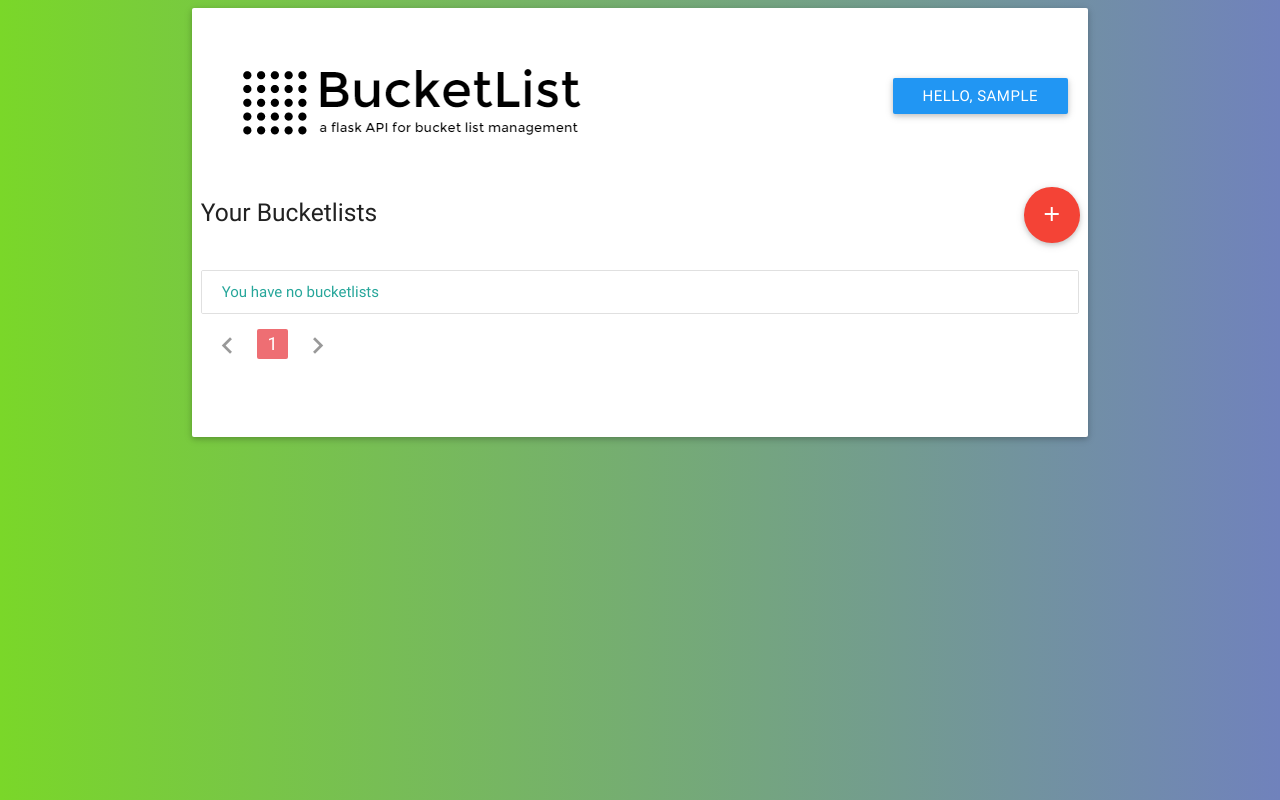
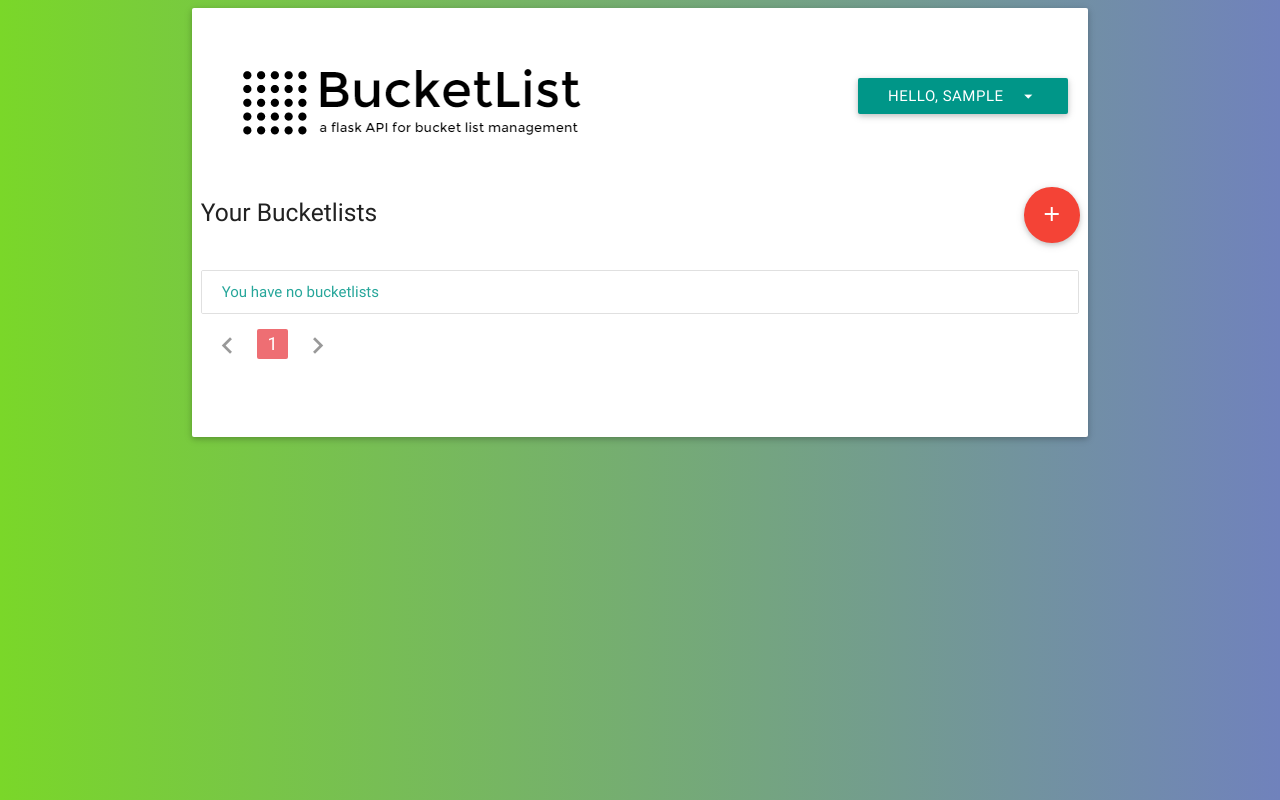
Before and after one commit to andela-tadesanya/bucketlist-django, a Django app: page /user/ in a window 1280 px wide. Run offline with Django 3.2, Linux system fonts and the light colour scheme; the visitor is signed in with stand-in values (Sample User, id 1); data that the repository does not hold is empty; some libraries are stand-ins or nearby versions.

Commit message:
add navigation to dashboard in drop down button

```diff
--- a/bucketlist_django/bucketlist/static/bucketlist/css/style.css
+++ b/bucketlist_django/bucketlist/static/bucketlist/css/style.css
@@ -24,3 +24,7 @@ body{
 .action-icon:hover{
     cursor: pointer;
 }
+
+.collection-item a{
+    color: teal;
+}
--- a/bucketlist_django/bucketlist/templates/bucketlist/base.html
+++ b/bucketlist_django/bucketlist/templates/bucketlist/base.html
@@ -41,11 +41,15 @@
                                 <!-- user area -->
                                 {% if request.user.is_authenticated %}
                                     <!-- User label Dropdown Trigger -->
-                                    <a class='dropdown-button btn blue user-button' href='#' data-activates='user_dropdown'>Hello, {{ request.user.username }}</a>
+                                    <a class='dropdown-button btn teal user-button' href='#' data-activates='user_dropdown'>
+                                        <i class="material-icons right">arrow_drop_down</i>
+                                        Hello, {{ request.user.username }}
+                                    </a>
 
                                     <!-- Dropdown Structure -->
                                     <ul id='user_dropdown' class='dropdown-content user-button'>
-                                        <li><a href="#!">Hello, {{ request.user.username }}</a></li>
+                                        <li><a href="#">Hello, {{ request.user.username }}</a></li>
+                                        <li><a href="{% url 'dashboard' %}">My Dashboard</a></li>
                                         <li class="divider"></li>
                                         <li><a href="{% url 'authentication' %}">Logout</a></li>
                                     </ul>
--- a/bucketlist_django/bucketlist/templates/bucketlist/dashboard.html
+++ b/bucketlist_django/bucketlist/templates/bucketlist/dashboard.html
@@ -15,12 +15,12 @@
         <div class="col s12">
             <ul class="collection">
                 {% for bucketlist in bucketlists.object_list %}
-                    <li href="{% url 'bucketlist_items' bucketlist.id %}" class="collection-item">
-                        {{ bucketlist.name }}
+                    <li class="collection-item">
+                        <a href="{% url 'bucketlist_items' bucketlist.id %}">{{ bucketlist.name }}</a>
                         <span class="secondary-content">
-                            <i data-tooltip="Edit" class="material-icons tooltipped" data-position="bottom" data-delay="20" onclick="$('#edit-bl-modal-{{bucketlist.id}}').openModal();">mode_edit</i>
+                            <i data-tooltip="Edit" class="material-icons tooltipped waves-effect action-icon" data-position="bottom" data-delay="20" onclick="$('#edit-bl-modal-{{bucketlist.id}}').openModal();">mode_edit</i>
                             &nbsp;&nbsp;&nbsp;&nbsp;
-                            <i data-tooltip="Delete" class="material-icons tooltipped" data-position="bottom" data-delay="20" onclick="$('#delete-bl-modal-{{bucketlist.id}}').openModal();">delete</i>
+                            <i data-tooltip="Delete" class="material-icons tooltipped waves-effect action-icon" data-position="bottom" data-delay="20" onclick="$('#delete-bl-modal-{{bucketlist.id}}').openModal();">delete</i>
                         </span>
                     </li>
 
```
